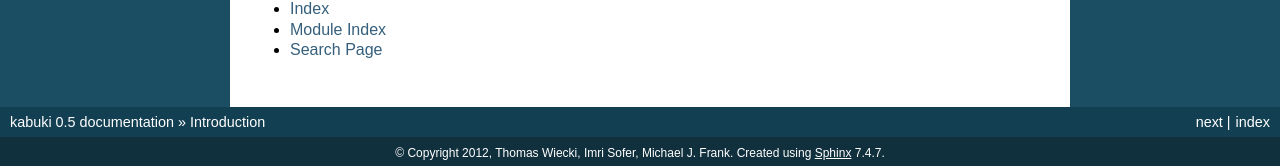
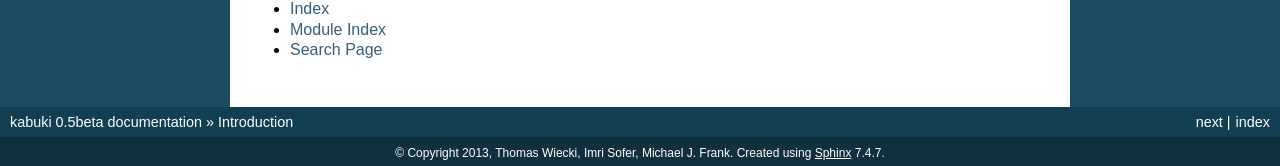
Before and after one commit to hddm-devs/kabuki, a Sphinx documentation site: the page built from docs/index.rst, in a window 1280 px wide and 900 px high, scrolled down 2785 px. Shown: the part 731-897 px from the top of the window. Built offline with Sphinx 7.4.7, drawn with Linux system fonts in a browser that asks for light colours; formulas are drawn with MathJax 3; some of the changed text lies outside the part shown.

Commit message:
DOC: Version.

```diff
--- a/README.rst
+++ b/README.rst
@@ -7,7 +7,7 @@ Introduction
 :Web site: http://github.com/hddm-dev/kabuki
 :Copyright: This document has been placed in the public domain.
 :License: Simplified BSD (see LICENSE)
-:Version: 0.5
+:Version: 0.5beta
 
 Purpose
 =======
--- a/docs/conf.py
+++ b/docs/conf.py
@@ -41,16 +41,16 @@ master_doc = 'index'
 
 # General information about the project.
 project = u'kabuki'
-copyright = u'2012, Thomas Wiecki, Imri Sofer, Michael J. Frank'
+copyright = u'2013, Thomas Wiecki, Imri Sofer, Michael J. Frank'
 
 # The version info for the project you're documenting, acts as replacement for
 # |version| and |release|, also used in various other places throughout the
 # built documents.
 #
 # The short X.Y version.
-version = '0.5'
+version = '0.5beta'
 # The full version, including alpha/beta/rc tags.
-release = '0.5'
+release = '0.5beta'
 
 # The language for content autogenerated by Sphinx. Refer to documentation
 # for a list of supported languages.
```
